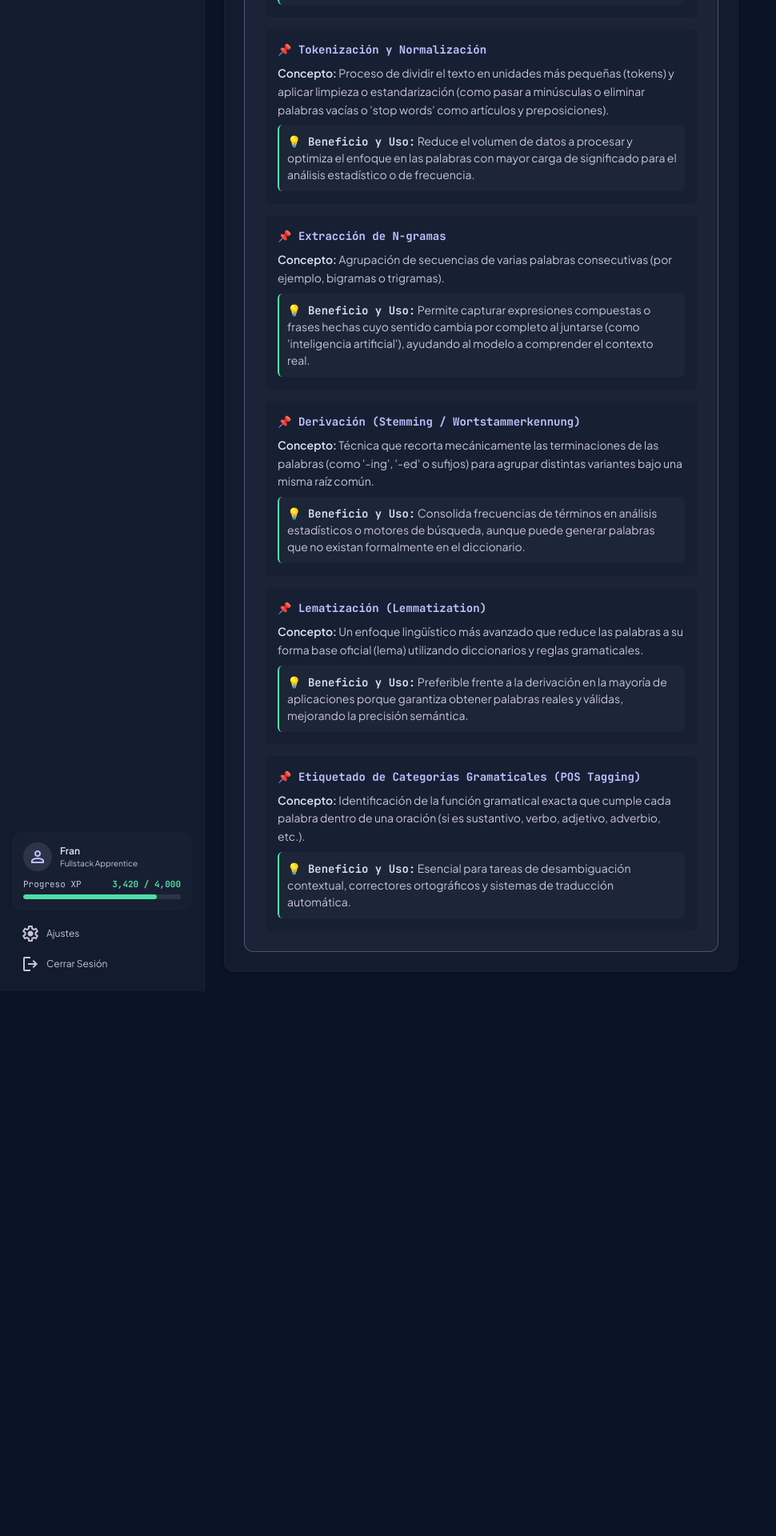
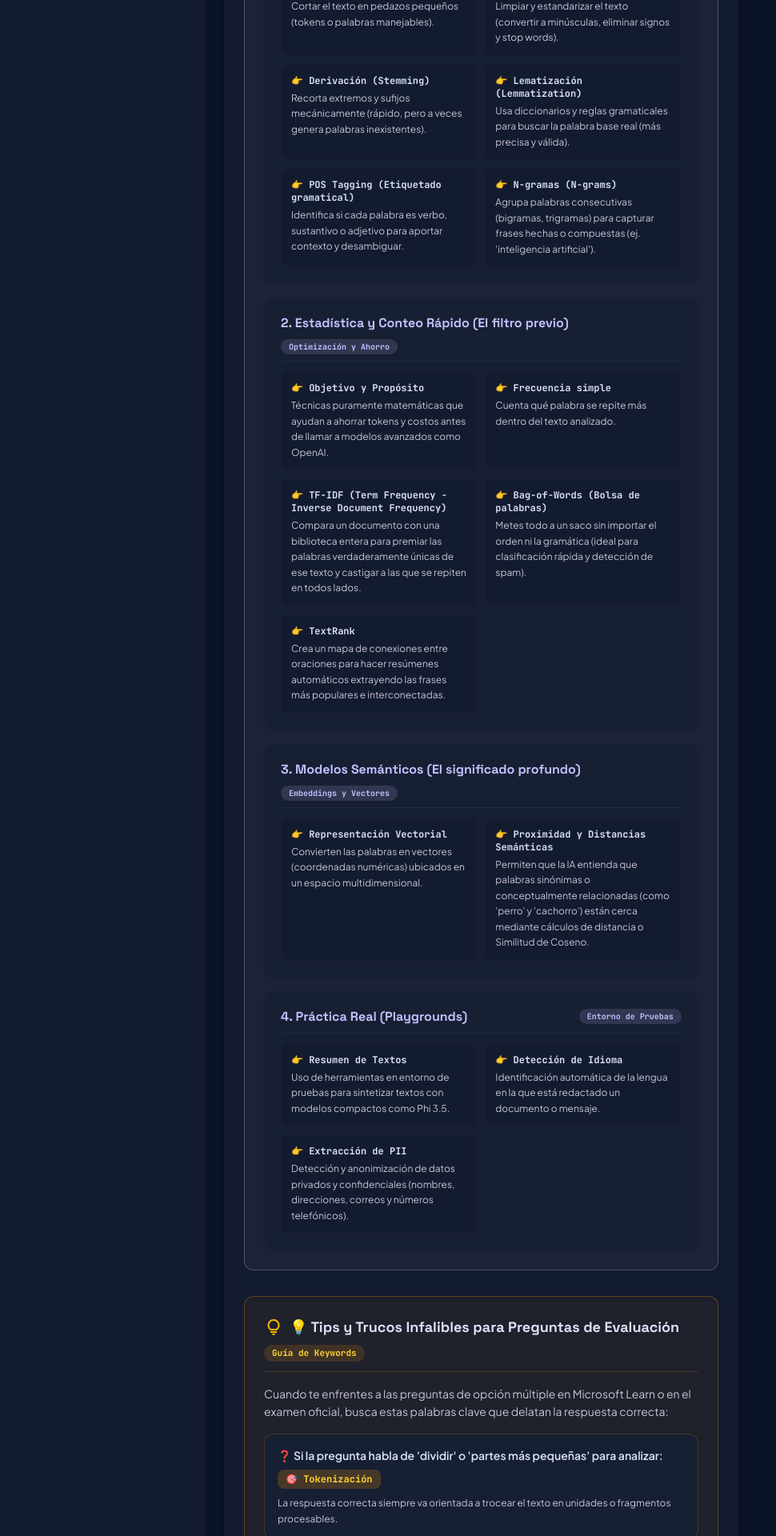
Before and after one commit to francoogb/devlearn, a Next.js app: page /ai-901 in a window 1280 px wide. Shown: the part 2940-4860 px from the top of the page at 80% size, without its empty margins (0-970 px from the left). Before the commit the page ends 4179 px from the top, so only its background shows below. Built offline with nearby package versions, Linux system fonts and the light colour scheme.

Commit message:
feat(ai-901): actualizar modulo 3 con resumen integral de 4 etapas y tips infalibles de examen

```diff
--- a/src/app/ai-901/page.tsx
+++ b/src/app/ai-901/page.tsx
@@ -624,39 +624,95 @@ export default function AI901Page() {
               </li>
             </ol>
 
-            {/* Resumen y Conceptos Clave del Módulo 3 */}
-            <div className="mt-4 flex flex-col gap-4 rounded-xl border border-primary/30 bg-primary/5 p-5 sm:p-6 shadow-inner">
+            {/* Resumen General y Etapas del Módulo 3 */}
+            <div className="mt-4 flex flex-col gap-5 rounded-xl border border-primary/30 bg-primary/5 p-5 sm:p-6 shadow-inner">
+              <div className="flex flex-col gap-1.5 border-b border-primary/20 pb-3">
                 <div className="flex items-center gap-2">
                   <span className="material-symbols-outlined text-[26px] text-primary">
-                  fact_check
+                    menu_book
                   </span>
                   <h3 className="font-display text-lg sm:text-xl font-bold text-on-surface">
                     {module3Summary.title}
                   </h3>
                 </div>
+                <p className="text-xs sm:text-sm text-on-surface-variant leading-relaxed">
+                  {module3Summary.overview}
+                </p>
+              </div>
+
+              {/* Las 4 etapas / bloques clave */}
+              <div className="flex flex-col gap-4">
+                {module3Summary.stages.map((stage) => (
+                  <div
+                    key={stage.id}
+                    className="flex flex-col gap-3 rounded-xl bg-surface-container p-4 sm:p-5 border border-outline-variant/15 shadow-sm"
+                  >
+                    <div className="flex flex-wrap items-center justify-between gap-2 border-b border-surface-container-high pb-2">
+                      <span className="font-display text-sm sm:text-base font-bold text-primary">
+                        {stage.title}
+                      </span>
+                      <span className="rounded-full bg-primary/15 px-2.5 py-0.5 font-mono text-[10px] font-bold text-primary">
+                        {stage.badge}
+                      </span>
+                    </div>
+
+                    <div className="grid grid-cols-1 sm:grid-cols-2 gap-2.5">
+                      {stage.items.map((item, idx) => (
+                        <div
+                          key={idx}
+                          className="flex flex-col gap-1 rounded-lg bg-surface-container-low p-3 border border-outline-variant/10"
+                        >
+                          <span className="font-mono text-xs font-bold text-on-surface">
+                            👉 {item.concept}
+                          </span>
+                          <p className="text-xs text-on-surface-variant leading-relaxed">
+                            {item.definition}
+                          </p>
+                        </div>
+                      ))}
+                    </div>
+                  </div>
+                ))}
+              </div>
+            </div>
+
+            {/* Guía de Tips y Trucos Infalibles para Exámenes / Evaluaciones */}
+            <div className="mt-2 flex flex-col gap-4 rounded-xl border border-amber-500/30 bg-amber-500/5 p-5 sm:p-6 shadow-inner">
+              <div className="flex flex-wrap items-center justify-between gap-2 border-b border-amber-500/20 pb-3">
+                <div className="flex items-center gap-2">
+                  <span className="material-symbols-outlined text-[24px] text-amber-400">
+                    lightbulb
+                  </span>
+                  <h3 className="font-display text-base sm:text-lg font-bold text-on-surface">
+                    💡 Tips y Trucos Infalibles para Preguntas de Evaluación
+                  </h3>
+                </div>
+                <span className="rounded-full bg-amber-500/15 px-2.5 py-0.5 font-mono text-[11px] font-bold text-amber-300">
+                  Guía de Keywords
+                </span>
+              </div>
+
+              <p className="text-xs sm:text-sm text-on-surface-variant leading-relaxed">
+                Cuando te enfrentes a las preguntas de opción múltiple en Microsoft Learn o en el examen oficial, busca estas palabras clave que delatan la respuesta correcta:
+              </p>
 
               <div className="flex flex-col gap-3">
-                {module3Summary.sections.map((sec, idx) => (
+                {module3Summary.examTips.map((tip, idx) => (
                   <div
                     key={idx}
-                    className="flex flex-col gap-2 rounded-lg bg-surface-container p-4 border border-outline-variant/15"
+                    className="flex flex-col gap-2 rounded-xl bg-surface-container p-4 border border-amber-500/20 shadow-sm"
                   >
-                    <span className="font-mono font-bold text-xs sm:text-sm text-primary">
-                      📌 {sec.title}
+                    <span className="text-xs sm:text-sm font-semibold text-on-surface">
+                      ❓ {tip.condition}
                     </span>
-                    <p className="text-xs sm:text-sm text-on-surface leading-relaxed">
-                      <strong className="text-on-surface font-semibold">Concepto:</strong>{" "}
-                      <span className="text-on-surface-variant">{sec.concept}</span>
-                    </p>
-                    <div className="rounded-md bg-surface-container-high/60 p-2.5 text-xs sm:text-sm text-secondary font-mono border-l-2 border-secondary">
-                      <span>💡 </span>
-                      <span className="font-sans text-on-surface-variant">
-                        <strong className="text-on-surface font-semibold font-mono">
-                          {sec.benefit.startsWith("Casos de uso") ? "Detalle:" : "Beneficio y Uso:"}
-                        </strong>{" "}
-                        {sec.benefit}
+                    <div className="flex flex-wrap items-center gap-2">
+                      <span className="rounded-lg bg-amber-500/20 px-2.5 py-1 font-mono text-xs font-bold text-amber-300">
+                        🎯 {tip.keyword}
                       </span>
                     </div>
+                    <p className="text-xs text-on-surface-variant leading-relaxed">
+                      {tip.explanation}
+                    </p>
                   </div>
                 ))}
               </div>
--- a/src/content/ai901.ts
+++ b/src/content/ai901.ts
@@ -630,49 +630,123 @@ export const module3Units: CourseUnit[] = [
 // Resumen y Conceptos Clave del Módulo 3
 export const module3Summary = {
   title:
-    "Resumen del Módulo: Introducción a los conceptos de procesamiento de lenguaje natural",
-  sections: [
+    "Resumen General del Módulo: Procesamiento de Lenguaje Natural (NLP)",
+  overview:
+    "Este módulo enseña cómo los sistemas de inteligencia artificial y computación leen, procesan y entienden el texto humano. Se divide en el recorrido de cómo pasar de letras sueltas a significados profundos.",
+  stages: [
     {
-      title: "Introducción al Procesamiento de Lenguaje Natural (PLN)",
-      concept:
-        "Subconjunto de la inteligencia artificial que permite a las máquinas extraer significado, estructura e información de texto no estructurado.",
-      benefit:
-        "Casos de uso comunes: Incluyen la detección de idioma, extracción de términos clave, detección de entidades, detección de información personal (PII), clasificación de texto, análisis de sentimientos y resumen de texto.",
+      id: "stage-1",
+      title: "1. Limpieza y Preparación (Tokenización y Normalización)",
+      badge: "Preprocesamiento",
+      items: [
+        {
+          concept: "Tokenización",
+          definition: "Cortar el texto en pedazos pequeños (tokens o palabras manejables).",
+        },
+        {
+          concept: "Normalización",
+          definition: "Limpiar y estandarizar el texto (convertir a minúsculas, eliminar signos y stop words).",
+        },
+        {
+          concept: "Derivación (Stemming)",
+          definition: "Recorta extremos y sufijos mecánicamente (rápido, pero a veces genera palabras inexistentes).",
+        },
+        {
+          concept: "Lematización (Lemmatization)",
+          definition: "Usa diccionarios y reglas gramaticales para buscar la palabra base real (más precisa y válida).",
+        },
+        {
+          concept: "POS Tagging (Etiquetado gramatical)",
+          definition: "Identifica si cada palabra es verbo, sustantivo o adjetivo para aportar contexto y desambiguar.",
+        },
+        {
+          concept: "N-gramas (N-grams)",
+          definition: "Agrupa palabras consecutivas (bigramas, trigramas) para capturar frases hechas o compuestas (ej. 'inteligencia artificial').",
+        },
+      ],
     },
     {
-      title: "Tokenización y Normalización",
-      concept:
-        "Proceso de dividir el texto en unidades más pequeñas (tokens) y aplicar limpieza o estandarización (como pasar a minúsculas o eliminar palabras vacías o 'stop words' como artículos y preposiciones).",
-      benefit:
-        "Reduce el volumen de datos a procesar y optimiza el enfoque en las palabras con mayor carga de significado para el análisis estadístico o de frecuencia.",
+      id: "stage-2",
+      title: "2. Estadística y Conteo Rápido (El filtro previo)",
+      badge: "Optimización y Ahorro",
+      items: [
+        {
+          concept: "Objetivo y Propósito",
+          definition: "Técnicas puramente matemáticas que ayudan a ahorrar tokens y costos antes de llamar a modelos avanzados como OpenAI.",
+        },
+        {
+          concept: "Frecuencia simple",
+          definition: "Cuenta qué palabra se repite más dentro del texto analizado.",
+        },
+        {
+          concept: "TF-IDF (Term Frequency - Inverse Document Frequency)",
+          definition: "Compara un documento con una biblioteca entera para premiar las palabras verdaderamente únicas de ese texto y castigar a las que se repiten en todos lados.",
+        },
+        {
+          concept: "Bag-of-Words (Bolsa de palabras)",
+          definition: "Metes todo a un saco sin importar el orden ni la gramática (ideal para clasificación rápida y detección de spam).",
+        },
+        {
+          concept: "TextRank",
+          definition: "Crea un mapa de conexiones entre oraciones para hacer resúmenes automáticos extrayendo las frases más populares e interconectadas.",
+        },
+      ],
     },
     {
-      title: "Extracción de N-gramas",
-      concept:
-        "Agrupación de secuencias de varias palabras consecutivas (por ejemplo, bigramas o trigramas).",
-      benefit:
-        "Permite capturar expresiones compuestas o frases hechas cuyo sentido cambia por completo al juntarse (como 'inteligencia artificial'), ayudando al modelo a comprender el contexto real.",
+      id: "stage-3",
+      title: "3. Modelos Semánticos (El significado profundo)",
+      badge: "Embeddings y Vectores",
+      items: [
+        {
+          concept: "Representación Vectorial",
+          definition: "Convierten las palabras en vectores (coordenadas numéricas) ubicados en un espacio multidimensional.",
+        },
+        {
+          concept: "Proximidad y Distancias Semánticas",
+          definition: "Permiten que la IA entienda que palabras sinónimas o conceptualmente relacionadas (como 'perro' y 'cachorro') están cerca mediante cálculos de distancia o Similitud de Coseno.",
+        },
+      ],
     },
     {
-      title: "Derivación (Stemming / Wortstammerkennung)",
-      concept:
-        "Técnica que recorta mecánicamente las terminaciones de las palabras (como '-ing', '-ed' o sufijos) para agrupar distintas variantes bajo una misma raíz común.",
-      benefit:
-        "Consolida frecuencias de términos en análisis estadísticos o motores de búsqueda, aunque puede generar palabras que no existan formalmente en el diccionario.",
+      id: "stage-4",
+      title: "4. Práctica Real (Playgrounds)",
+      badge: "Entorno de Pruebas",
+      items: [
+        {
+          concept: "Resumen de Textos",
+          definition: "Uso de herramientas en entorno de pruebas para sintetizar textos con modelos compactos como Phi 3.5.",
+        },
+        {
+          concept: "Detección de Idioma",
+          definition: "Identificación automática de la lengua en la que está redactado un documento o mensaje.",
+        },
+        {
+          concept: "Extracción de PII",
+          definition: "Detección y anonimización de datos privados y confidenciales (nombres, direcciones, correos y números telefónicos).",
+        },
+      ],
+    },
+  ],
+  examTips: [
+    {
+      condition: "Si la pregunta habla de 'dividir' o 'partes más pequeñas' para analizar:",
+      keyword: "Tokenización",
+      explanation: "La respuesta correcta siempre va orientada a trocear el texto en unidades o fragmentos procesables.",
     },
     {
-      title: "Lematización (Lemmatization)",
-      concept:
-        "Un enfoque lingüístico más avanzado que reduce las palabras a su forma base oficial (lema) utilizando diccionarios y reglas gramaticales.",
-      benefit:
-        "Preferible frente a la derivación en la mayoría de aplicaciones porque garantiza obtener palabras reales y válidas, mejorando la precisión semántica.",
+      condition: "Si la pregunta menciona 'comparar un documento específico dentro de una colección mayor' o 'importancia de las palabras según su rareza en varios textos':",
+      keyword: "TF-IDF",
+      explanation: "Recuerda: si evalúa frecuencia contra una colección grande de documentos (biblioteca), la respuesta es TF-IDF.",
     },
     {
-      title: "Etiquetado de Categorías Gramaticales (POS Tagging)",
-      concept:
-        "Identificación de la función gramatical exacta que cumple cada palabra dentro de una oración (si es sustantivo, verbo, adjetivo, adverbio, etc.).",
-      benefit:
-        "Esencial para tareas de desambiguación contextual, correctores ortográficos y sistemas de traducción automática.",
+      condition: "Si la pregunta menciona 'vectores', 'espacio multidimensional' o 'relaciones semánticas':",
+      keyword: "Insertar vectores (Embeddings) / Modelos semánticos",
+      explanation: "Toda referencia a coordenadas matemáticas numéricas y significados relacionales apunta a embeddings.",
+    },
+    {
+      condition: "Si la pregunta se refiere a ocultar o encontrar nombres, correos o teléfonos por privacidad:",
+      keyword: "Extracción de PII (Personally Identifiable Information)",
+      explanation: "Cualquier proceso para resguardar o detectar información confidencial o identificable de usuarios corresponde a PII.",
     },
   ],
 };
```
Lines whose indentation alone changed are shown as unchanged.
